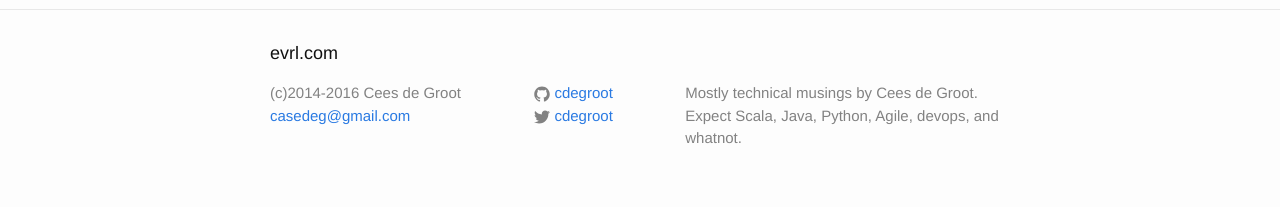
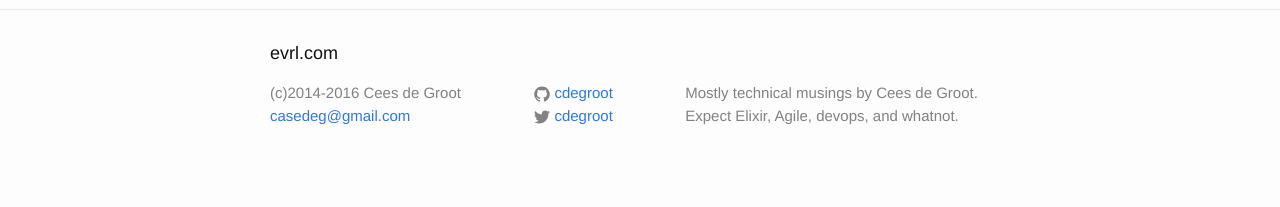
Before and after one commit to cdegroot/evrl, a Jekyll site: the page built from index.html, in a window 1280 px wide. Shown: the part 1445-1652 px from the top of the page. Built offline with Jekyll 4.4.1, drawn with Linux system fonts in a browser that asks for light colours.

Commit message:
Update blurb

```diff
--- a/_config.yml
+++ b/_config.yml
@@ -2,7 +2,7 @@
 title: evrl.com
 email: casedeg@gmail.com
 description: > # this means to ignore newlines until "baseurl:"
-  Mostly technical musings by Cees de Groot. Expect Scala, Java, Python,
+  Mostly technical musings by Cees de Groot. Expect Elixir,
   Agile, devops, and whatnot.
 baseurl: "" # the subpath of your site, e.g. /blog/
 url: "http://evrl.com" # the base hostname & protocol for your site
```
